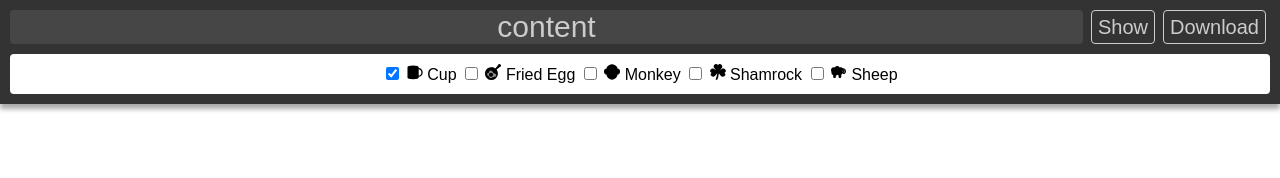
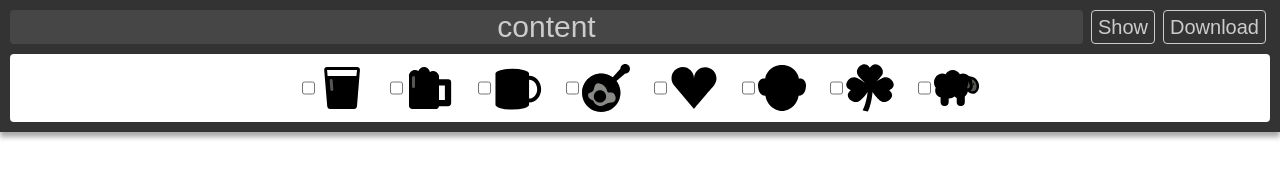
Before and after one commit to ThomasWeinert/QRCodeSymbols, a website: page index.html in a window 1280 px wide. Drawn offline with Linux system fonts and the light colour scheme.

Commit message:
more icons

```diff
--- a/index.html
+++ b/index.html
@@ -13,33 +13,7 @@
     <button type="submit">Show</button>
     <button type="button" class="download">Download</button>
   </div>
-  <div id="symbols">
-    <label>
-      <input type="checkbox" checked>
-      <object type="image/svg+xml" data="symbols/cup.svg"></object>
-      Cup
-    </label>
-    <label>
-      <input type="checkbox">
-      <object type="image/svg+xml" data="symbols/egg-in-pan.svg"></object>
-      Fried Egg
-    </label>
-    <label>
-      <input type="checkbox">
-      <object type="image/svg+xml" data="symbols/monkey.svg"></object>
-      Monkey
-    </label>
-    <label>
-      <input type="checkbox">
-      <object type="image/svg+xml" data="symbols/shamrock.svg"></object>
-      Shamrock
-    </label>
-    <label>
-      <input type="checkbox">
-      <object type="image/svg+xml" data="symbols/sheep.svg"></object>
-      Sheep
-    </label>
-  </div>
+  <div id="symbols"></div>
 </form>
 <div class="output" style="white-space: pre; font-family: monospace;">
 
@@ -48,9 +22,30 @@
 <script type="text/javascript" src="bower_components/qrcode-svg/index.js"></script>
 <script type="text/javascript" src="main.js"></script>
 <script type="text/javascript">
+  (
+    () => {
+      const symbols = document.querySelector('#symbols');
+      [
+        'beer-pint', 'beer-stein', 'cup', 'egg-in-pan',
+        'heart', 'monkey', 'shamrock', 'sheep'
+      ].forEach(
+        (name) => {
+          const image = document.createElement('object');
+          image.setAttribute('type', 'image/svg+xml');
+          image.setAttribute('data', 'symbols/' + name + '.svg');
+          const input = document.createElement('input');
+          input.setAttribute('type', 'checkbox');
+          const label = document.createElement('label');
+          label.append(input, image);
+          symbols.append(label);
+        }
+      )
+    }
+  )();
+
   document.querySelector('form').addEventListener(
     'submit',
-    function (event) {
+    (event) => {
       event.stopPropagation();
       event.preventDefault();
       document.querySelector('.output').innerHTML = (new QRCodeSymbols()).svg(document.querySelector('#content-input').value);
@@ -58,7 +53,7 @@
   );
   document.querySelector('form button.download').addEventListener(
     'click',
-    function (event) {
+    (event) => {
       event.stopPropagation();
       event.preventDefault();
       (new QRCodeSymbols()).download(document.querySelector('#content-input').value, 'qrcode.svg');
--- a/style.css
+++ b/style.css
@@ -52,11 +52,20 @@ input#content-input {
   margin-top: 10px;
   padding: 10px;
   border-radius: 4px;
+  display: flex;
+  justify-content: center;
+  justify-items: center;
 }
 
+#symbols label {
+  display: flex;
+  justify-content: center;
+  justify-items: center;
+  padding: 0 10px;
+}
 #symbols object {
-  width: 16px;
-  height: 16px;
+  width: 48px;
+  height: 48px;
 }
 
 .output {
```
Also changed, not shown: symbols/beer-pint.svg (added), symbols/beer-stein.svg (added), symbols/heart.svg (added).
